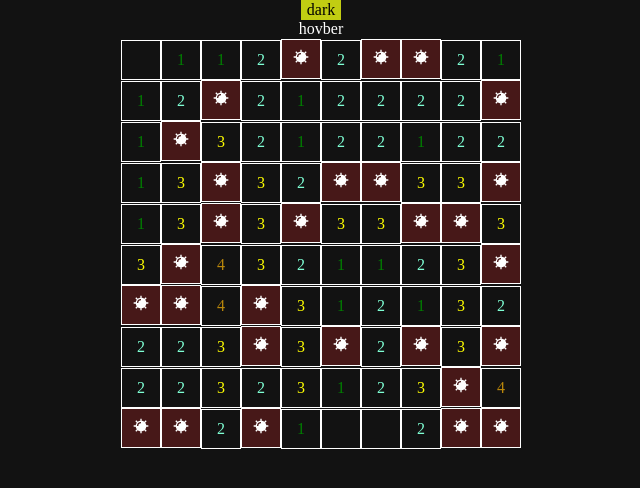
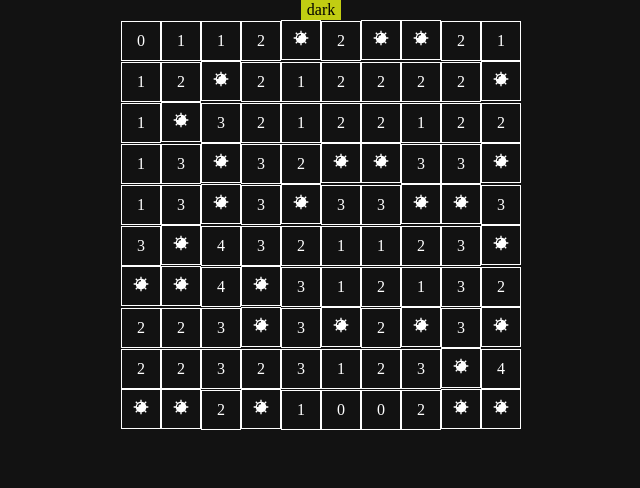
Before and after one commit to aminzi7/vue_minesweeper, a Vue app: page / in a window 1280 px wide. Shown: the top 488 px of the page, without its empty margins (319-959 px from the left). Built offline with nearby package versions, Linux system fonts and the light colour scheme.

Commit message:
点击有颜色

```diff
--- a/src/components/minCentre.vue
+++ b/src/components/minCentre.vue
@@ -1,21 +1,20 @@
 <template>
   <div class="min-centre">
-    <div class="tt">hovber</div>
     <div v-for="(row, y) in state" :key="y">
       <button
-        v-for="(item, x) in row"
+        v-for="(block, x) in row"
         :key="x"
-        @click="btnCLick(x, y)"
+        @click="btnCLick(block)"
         :style="{
-          color: getBlockColor(item),
-          backgroundColor: item.mine ? '#471818' : 'transparent',
+          color: getBlockColor(block),
+          backgroundColor: getBGC(block),
         }"
       >
-        <div v-if="item.mine">
+        <div v-if="block.mine">
           <MinIcon></MinIcon>
         </div>
         <div v-else>
-          {{ item.adjacentMines }}
+          {{ block.adjacentMines }}
         </div>
       </button>
     </div>
@@ -25,8 +24,10 @@
 <script setup lang="ts">
 import { reactive } from "vue";
 import MinIcon from "@/components/minIcone.vue";
-function btnCLick(x: number, y: number) {
-  console.log(x, y, "-", x * y);
+
+function btnCLick(block: BlockState) {
+  // 记录没翻拍
+  block.revealed = true;
 }
 
 interface BlockState {
@@ -35,6 +36,7 @@ interface BlockState {
   mine?: boolean;
   flagged?: boolean;
   adjacentMines: number;
+  revealed: boolean;
 }
 
 const WIDTH = 10;
@@ -47,6 +49,7 @@ const state = reactive(
         x,
         y,
         adjacentMines: 0,
+        revealed: false,
       })
     )
   )
@@ -99,7 +102,18 @@ const numberColor = [
 ];
 // 颜色快
 function getBlockColor(block: BlockState) {
+  // 没翻拍，默认没样式
+  if (!block.revealed) {
+    return "";
+  }
   return block.mine ? "#fff" : numberColor[block.adjacentMines];
+}
+// 背景色
+function getBGC(block: BlockState) {
+  if (!block.revealed) {
+    return "";
+  }
+  return block.mine ? "#471818" : "transparent";
 }
 
 generateMines();
@@ -115,11 +129,7 @@ updateNumbers();
     color: #471818;
   }
   color: #fff;
-  .tt {
-    &:hover {
-      background-color: aqua;
-    }
-  }
+
   button {
     width: 40px;
     height: 40px;
```
